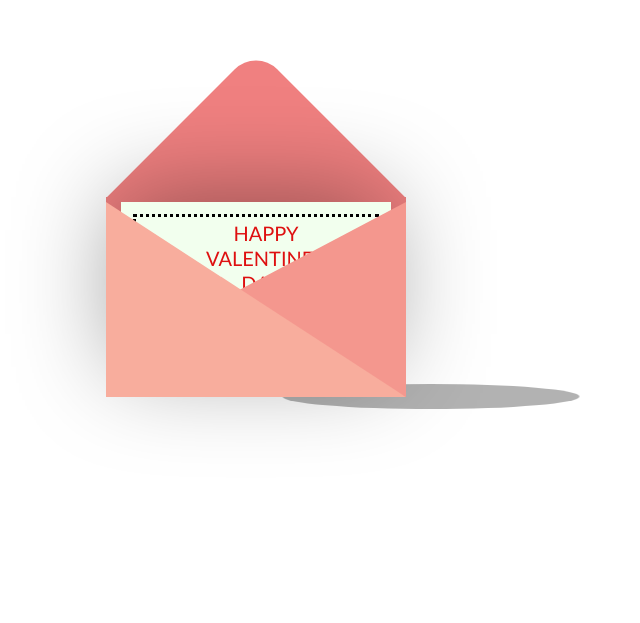
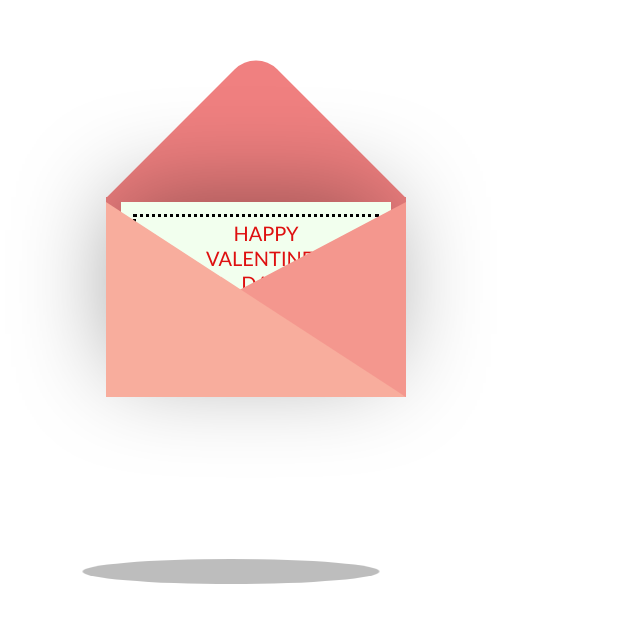
Before and after one commit to Shmcoder/Shmcoder.github.io, a plain HTML site: page Feb - 14/index.html in a window 1280 px wide. Shown: the part 141-764 px from the top of the page, without its empty margins (384-1024 px from the left). Drawn offline with nearby package versions, Linux system fonts and the light colour scheme.

Commit message:
Update style.css

```diff
--- a/Feb - 14/style.css
+++ b/Feb - 14/style.css
@@ -129,9 +129,9 @@ body {
   width: 330px;
   height: 25px;
   border-radius: 50%;
-  background-color: rgba(0, 0, 0, 0.3);
-  bottom: 250px;
-  left: 650px;
+  background-color: rgba(0, 0, 0, 0.259);
+  bottom: 75px;
+  left: 450px;
   animation: scale 3s linear infinite;
   z-index: -1;
 }
```
